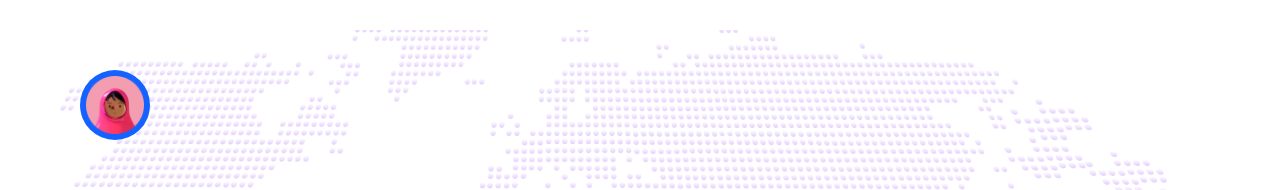
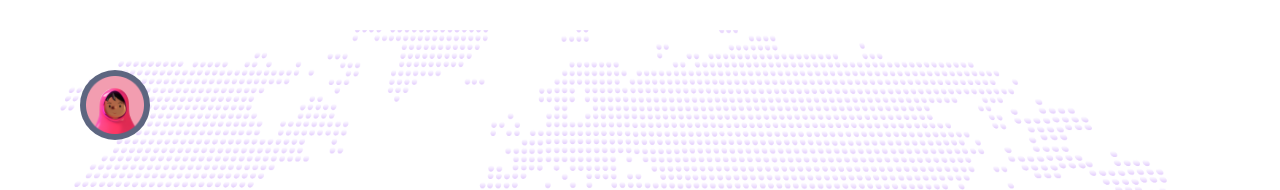
Before and after one commit to Wayber-Technologies/website, a Next.js app: page / in a window 1280 px wide. Shown: the part 11731-11921 px from the top of the page. Built offline with nearby package versions, Linux system fonts and the light colour scheme.

Commit message:
update: development

```diff
--- a/container/home-page/World.tsx
+++ b/container/home-page/World.tsx
@@ -48,15 +48,15 @@
       <motion.div variants={fadeIn("up", "tween", 0.3, 1)} className="relative mb-[50px] flex w-full h-[550px]">
         <img src="/map.png" alt="map" className="w-full h-full object-cover" />
 
-        <div className="absolute bottom-20 right-20 w-[70px] h-[70px] p-[6px] rounded-full bg-wayberBlue">
+        <div className="absolute bottom-20 right-20 w-[70px] h-[70px] p-[6px] rounded-full bg-[#5D6680]">
           <img src="people-01.png" alt="people" className="w-full h-full" />
         </div>
 
-        <div className="absolute top-10 left-20 w-[70px] h-[70px] p-[6px] rounded-full bg-wayberBlue">
+        <div className="absolute top-10 left-20 w-[70px] h-[70px] p-[6px] rounded-full bg-[#5D6680]">
           <img src="/people-02.png" alt="people" className="w-full h-full" />
         </div>
 
-        <div className="absolute top-1/2 left-[45%] w-[70px] h-[70px] p-[6px] rounded-full bg-wayberBlue">
+        <div className="absolute top-1/2 left-[45%] w-[70px] h-[70px] p-[6px] rounded-full bg-[#5D6680]">
           <img src="people-03.png" alt="people" className="w-full h-full" />
         </div>
       </motion.div>
```
